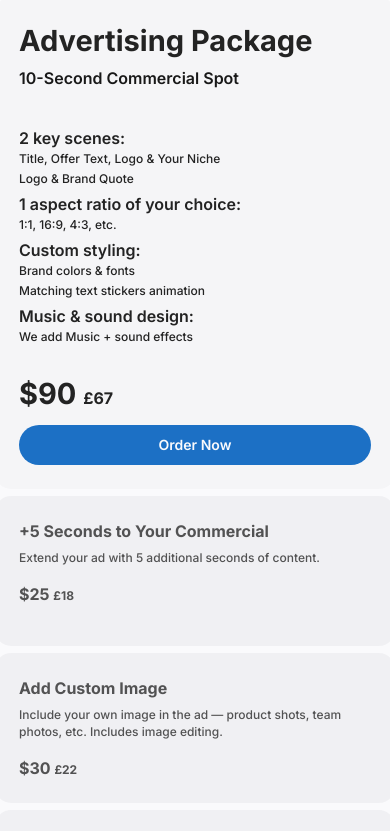
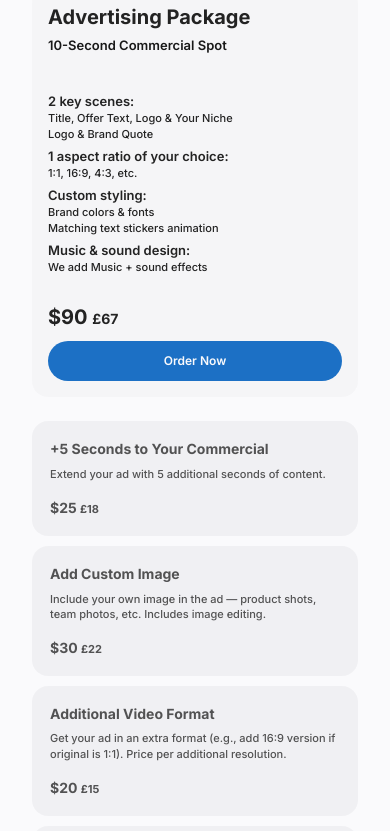
Before and after one commit to LumeoStudio/Site, a plain HTML site: page index.html in a window 390 px wide. Shown: the part 5027-5858 px from the top of the page. Drawn offline with Linux system fonts and the light colour scheme.

Commit message:
Update style.css (Price Widget @Media)

```diff
--- a/css/style.css
+++ b/css/style.css
@@ -900,20 +900,124 @@
   font-size: 12px;
 }
 
-/* Responsive */
-@media (max-width: 900px) {
+/* ======== Price Widget Responsive Only ======== */
+
+@media (max-width: 1024px) {
     .price-grid {
       flex-direction: column;
+      align-items: center;
+      gap: 24px;
+    }
+
+    .price-main-card {
+      width: 50%;
     }
 
     .price-options-grid {
-    grid-template-columns: 1fr 1fr;
+      display: flex;
+      flex-wrap: wrap;
+      justify-content: center;
+      gap: 16px;
+      width: 100%;
+    }
+
+    .price-option {
+      width: 50%;
+    }
+  }
+  @media (max-width: 768px) {
+    .price-main-card {
+      width: 100%;
+      padding: 20px;
+    }
+    .price-option {
+        width: 100%;
+      }
+
+    .price-title {
+      font-size: 24px;
+    }
+
+    .price-subtitle {
+      font-size: 14px;
+    }
+
+    .price-features li {
+      font-size: 14px;
+    }
+
+    .price-features li span {
+      font-size: 11px;
+    }
+
+    .price-amount {
+      font-size: 24px;
+    }
+
+    .price-amount span {
+      font-size: 14px;
+    }
+
+    .price-button {
+      height: 42px;
+      font-size: 13px;
+    }
+
+    .price-options-grid {
+      grid-template-columns: 1fr;
+      gap: 12px;
+    }
+
+    .price-option {
+      padding: 18px;
+    }
+
+    .price-option h4:first-child {
+      font-size: 14px;
+    }
+
+    .price-option h4:nth-child(2),
+    .price-option p span {
+      font-size: 11px;
+    }
+
+    .price-option p {
+      font-size: 14px;
     }
   }
 
-@media (max-width: 600px) {
+  @media (max-width: 480px) {
+    .price-widget {
+      padding: 40px 12px;
+    }
+
+    .price-main-card {
+      padding: 16px;
+    }
+
+    .price-title {
+      font-size: 20px;
+    }
+
+    .price-subtitle {
+      font-size: 13px;
+    }
+
+    .price-features li {
+      font-size: 13px;
+    }
+
+    .price-amount {
+      font-size: 20px;
+    }
+
+    .price-button {
+      height: 40px;
+      font-size: 12px;
+    }
+
     .price-options-grid {
-    grid-template-columns: 1fr;
+      gap: 10px;
     }
   }
 
```
Lines whose indentation alone changed are shown as unchanged.
